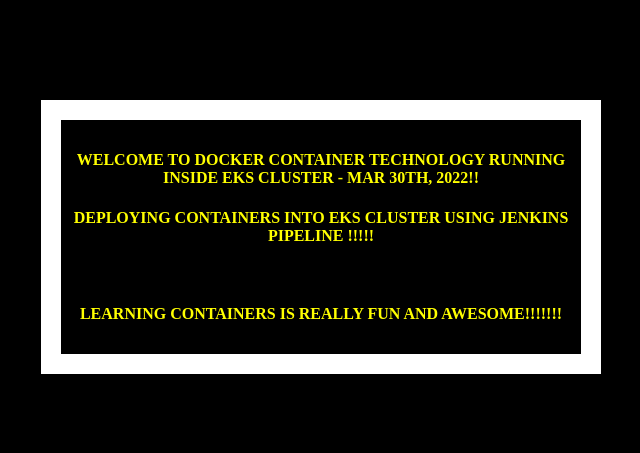
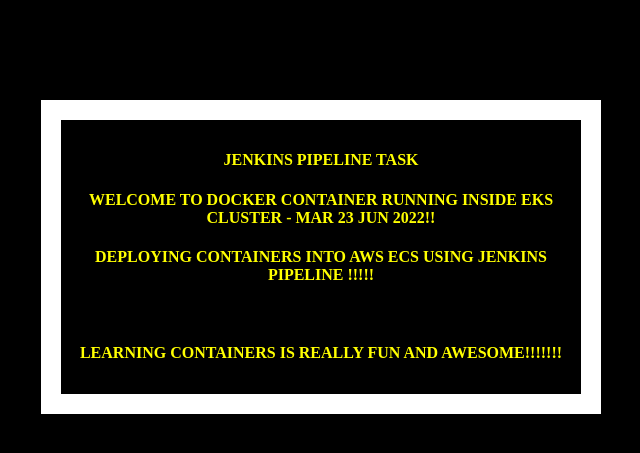
Before and after one commit to sudosugandh/PythonDockerCICD, a Flask app: page / in a window 1280 px wide. Shown: the top 453 px of the page, without its empty margins (319-959 px from the left). Run offline with Flask 2, Linux system fonts and the light colour scheme.

Commit message:
Update index.html
cicd

```diff
--- a/templates/index.html
+++ b/templates/index.html
@@ -19,8 +19,9 @@
   </head>
   <body>
     <div class="container">
-      <h4>Welcome to Docker Container Technology running inside  EKS Cluster - Mar 30th, 2022!!</h4>
-      <h4>Deploying Containers into EKS cluster using Jenkins Pipeline !!!!!</h4>
+      <h4>Jenkins Pipeline Task</h4>
+      <h4>Welcome to Docker Container running inside  EKS Cluster - Mar 23 Jun 2022!!</h4>
+      <h4>Deploying Containers into AWS ECS using Jenkins Pipeline !!!!!</h4>
       <br>
        <h4>Learning containers is really fun and awesome!!!!!!!</h4>
     </div>
```
